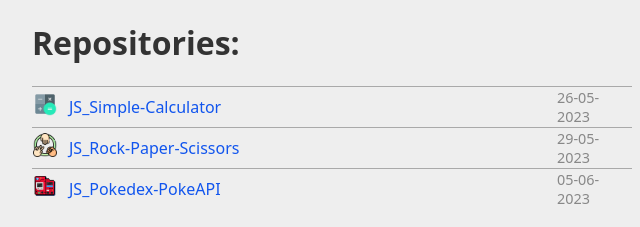
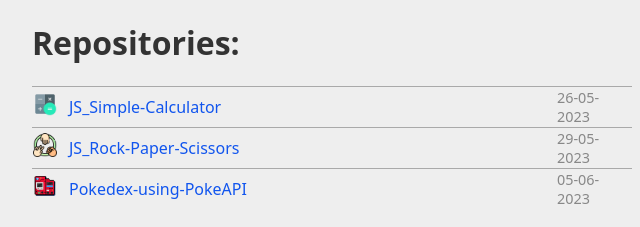
Before and after one commit to esaza/ericsaza.github.io, a plain HTML site: page index.html in a window 1280 px wide. Shown: the top 227 px of the page, 308-948 px from the left. Drawn offline with Linux system fonts and the light colour scheme.

Commit message:
Update index.html

```diff
--- a/index.html
+++ b/index.html
@@ -43,12 +43,12 @@
       </tr>
       <tr>
         <td>
-          <a href="https://ericsaza.github.io/JS_Pokedex-PokeAPI/">
+          <a href="https://ericsaza.github.io/Pokedex-using-PokeAPI/">
             <img src="img/logo_pokedex.png" alt="logo_calc" width="24" height="24">
           </a>
         </td>
         <td>
-          <a href="https://ericsaza.github.io/JS_Pokedex-PokeAPI/">JS_Pokedex-PokeAPI</a>
+          <a href="https://ericsaza.github.io/Pokedex-using-PokeAPI/">Pokedex-using-PokeAPI</a>
         </td>
         <td>05-06-2023</td>
       </tr>
```
